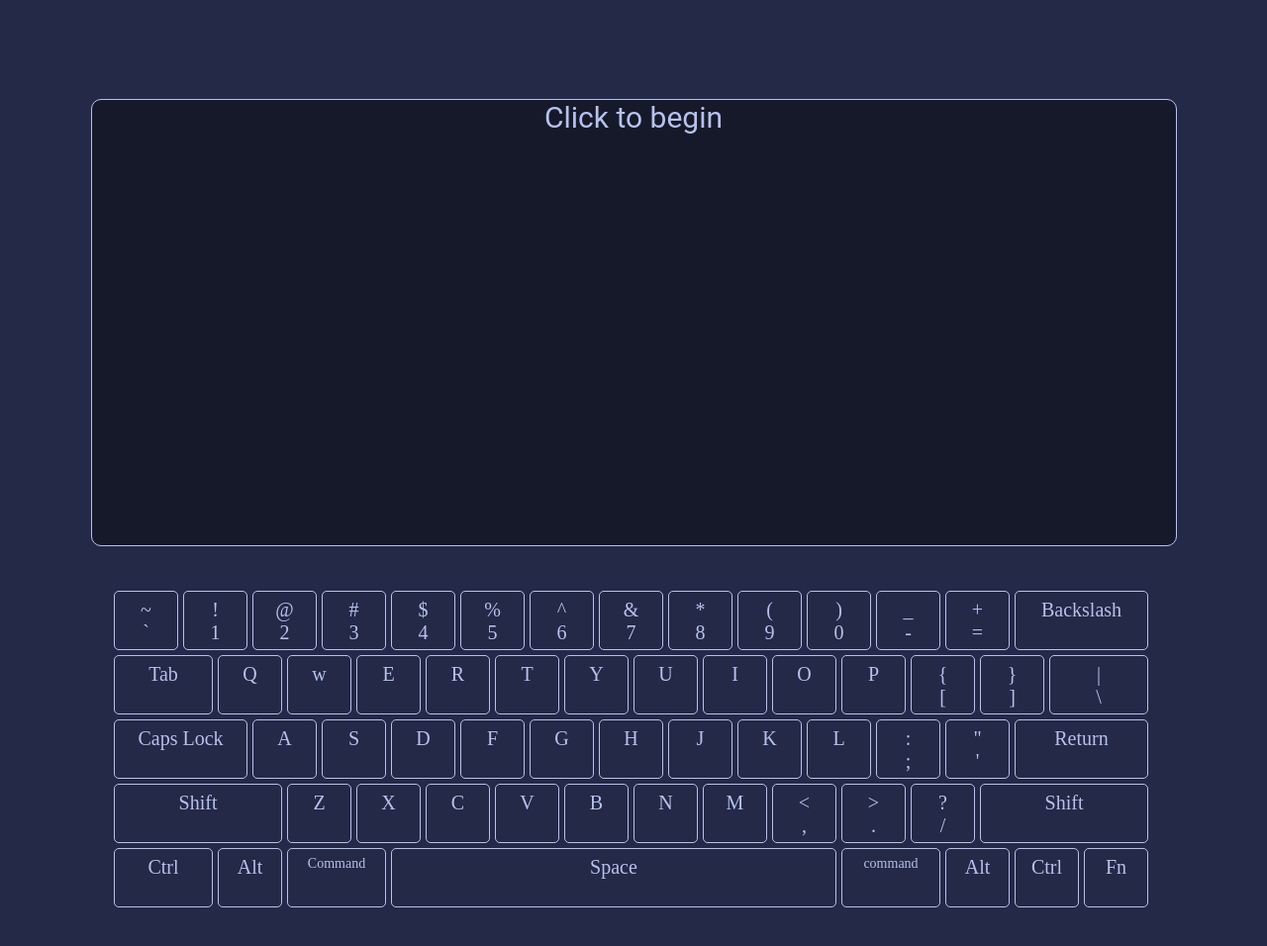
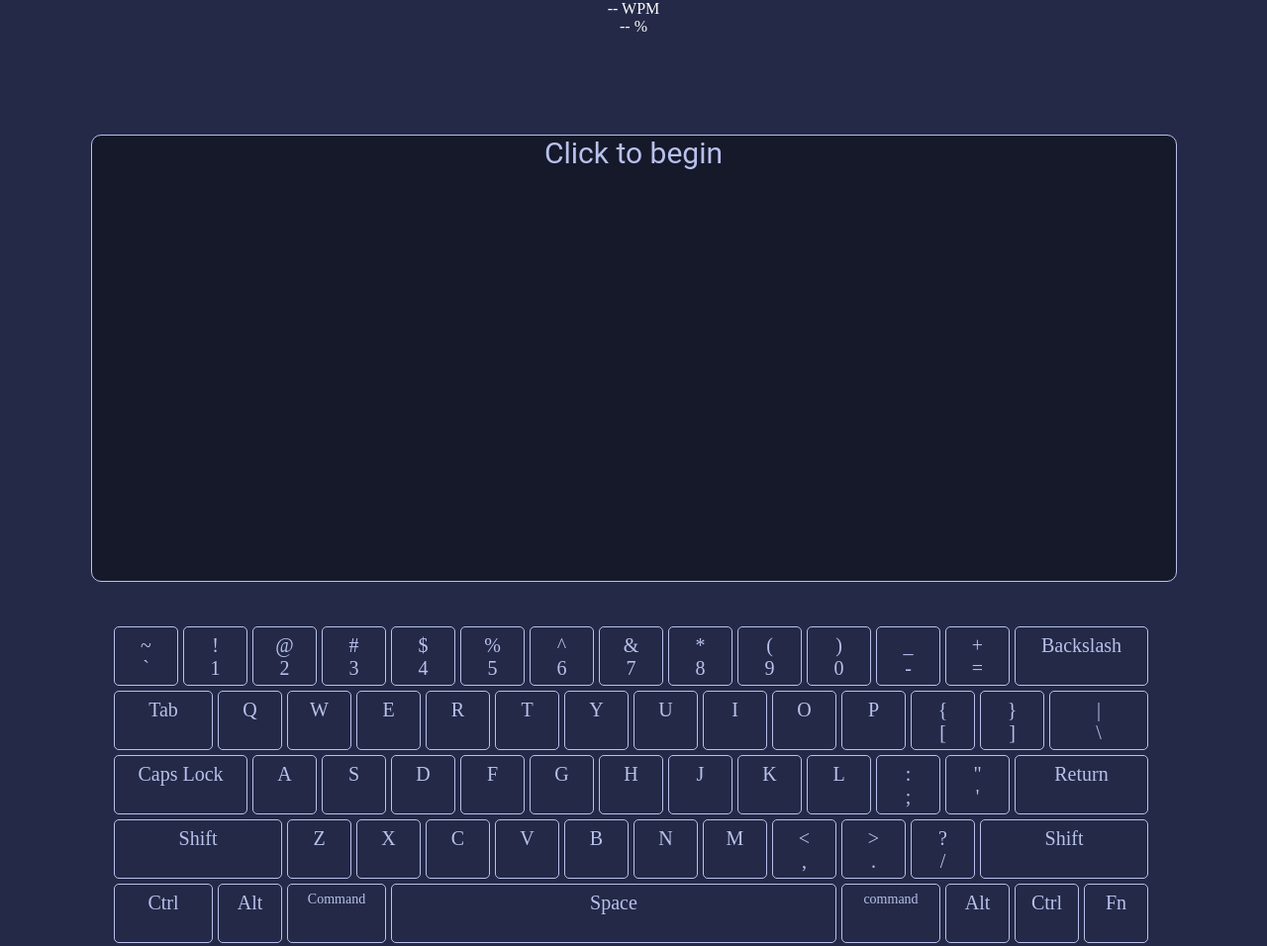
Before and after one commit to absoluteunit1/typing_site, a plain HTML site: page index.html in a window 1280 px wide. Shown: the whole page at 99% size. Drawn offline with Linux system fonts and the light colour scheme.

Commit message:
fixed overflow issue

```diff
--- a/index.html
+++ b/index.html
@@ -12,7 +12,8 @@
 
 </head>
 <body>
-
+    <div id="speed">-- WPM</div>
+    <div id="accuracy">-- %</div>
     <div id="wordswrap">
         <div id="clickToBegin"><p>Click to begin</p></div>
     </div>
@@ -35,7 +36,7 @@
             <div id="Backslash" class="key delete">Backslash</div>
             <div id="Tab" class="key tab">Tab</div>
             <div id="q" class="key">Q</div>
-            <div id="w" class="key">w</div>
+            <div id="w" class="key">W</div>
             <div id="e" class="key">E</div>
             <div id="r" class="key">R</div>
             <div id="t" class="key">T</div>
--- a/script.js
+++ b/script.js
@@ -150,15 +150,18 @@ clearBackground = (cursor) => cursor.id = "clear";
 
 //EVENT LISTENERS
 
+
+// Variable definitions
 var textWrapper = document.getElementById("wordswrap");
 var timesTextWasAdded = 0;
 var beginText = document.getElementById("clickToBegin");
-
+var wpm = document.getElementById("speed");
+var started = false;
 
 // Listens for the click, that loads the text and starts the timer
 textWrapper.addEventListener("click", function(event) {
 
-
+    if (!started) {
         textWrapper.style.boxShadow = 'none';
         beginText.remove();
         if (timesTextWasAdded == 0) {
@@ -183,7 +186,7 @@ textWrapper.addEventListener("click", function(event) {
         // Highlight the first character on the keyboard
         var currentLetter = words[wordCount].childNodes[letterCount].innerText;
         highlightKeyboardKey(currentLetter);
-
+    }
     // Event Listener for typing
         document.addEventListener("keydown", function(event) {
             var currWordLength = words[wordCount].childElementCount;
--- a/style.css
+++ b/style.css
@@ -2,6 +2,7 @@ html {
 	margin: 0px;
 	padding: 0px;
 	overflow-x:hidden;
+    overflow-y: hidden;
 }
 
 body {
@@ -39,6 +40,17 @@ li a {
 
 li a:hover {
   background-color: #111;
+}
+
+/* Speed and Accuracy Dashboard */
+#speed {
+    text-align: center;
+    color: white;
+}
+
+#accuracy {
+    text-align: center;
+    color: white;
 }
 /* Header */
 
```
Lines whose indentation alone changed are shown as unchanged.
